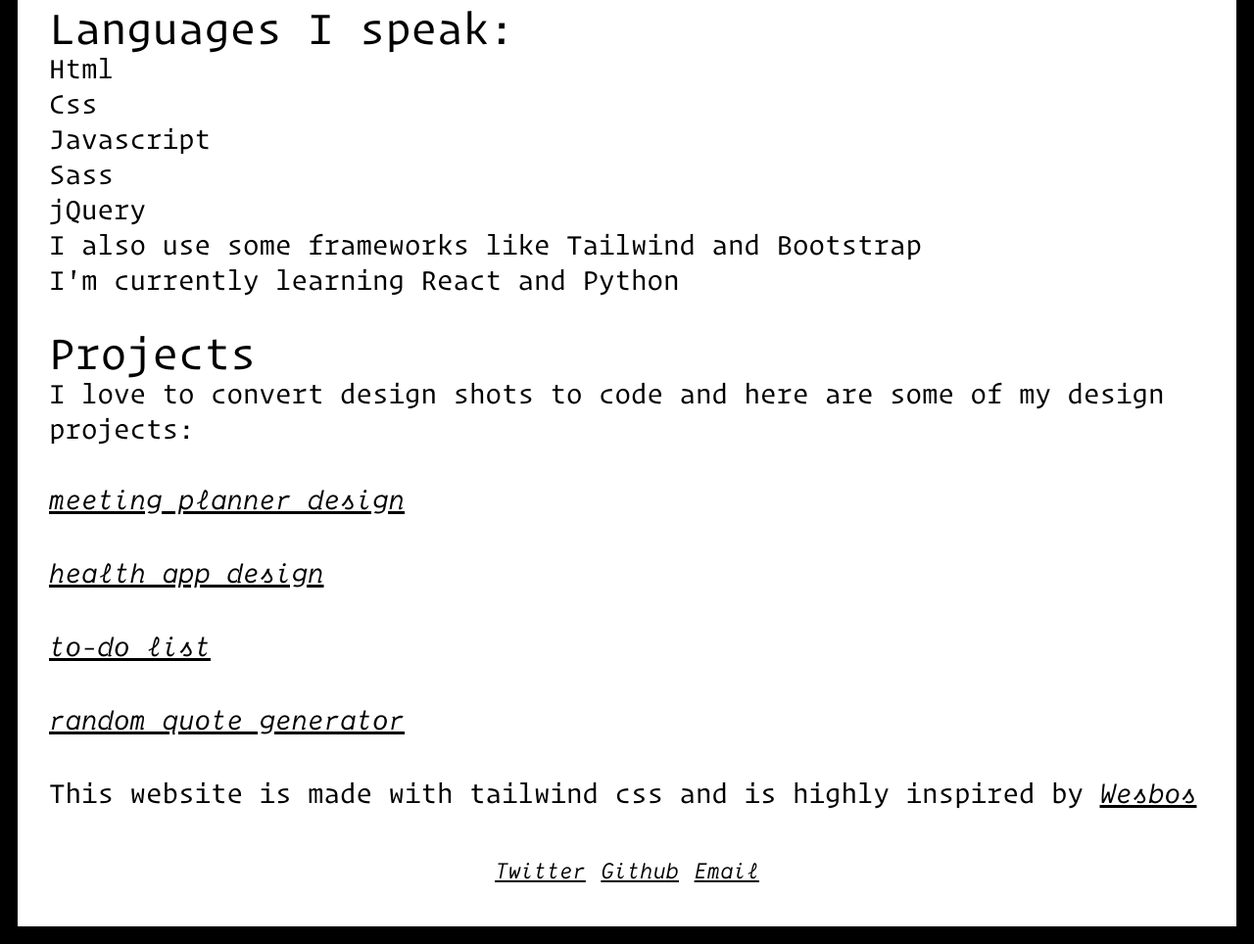
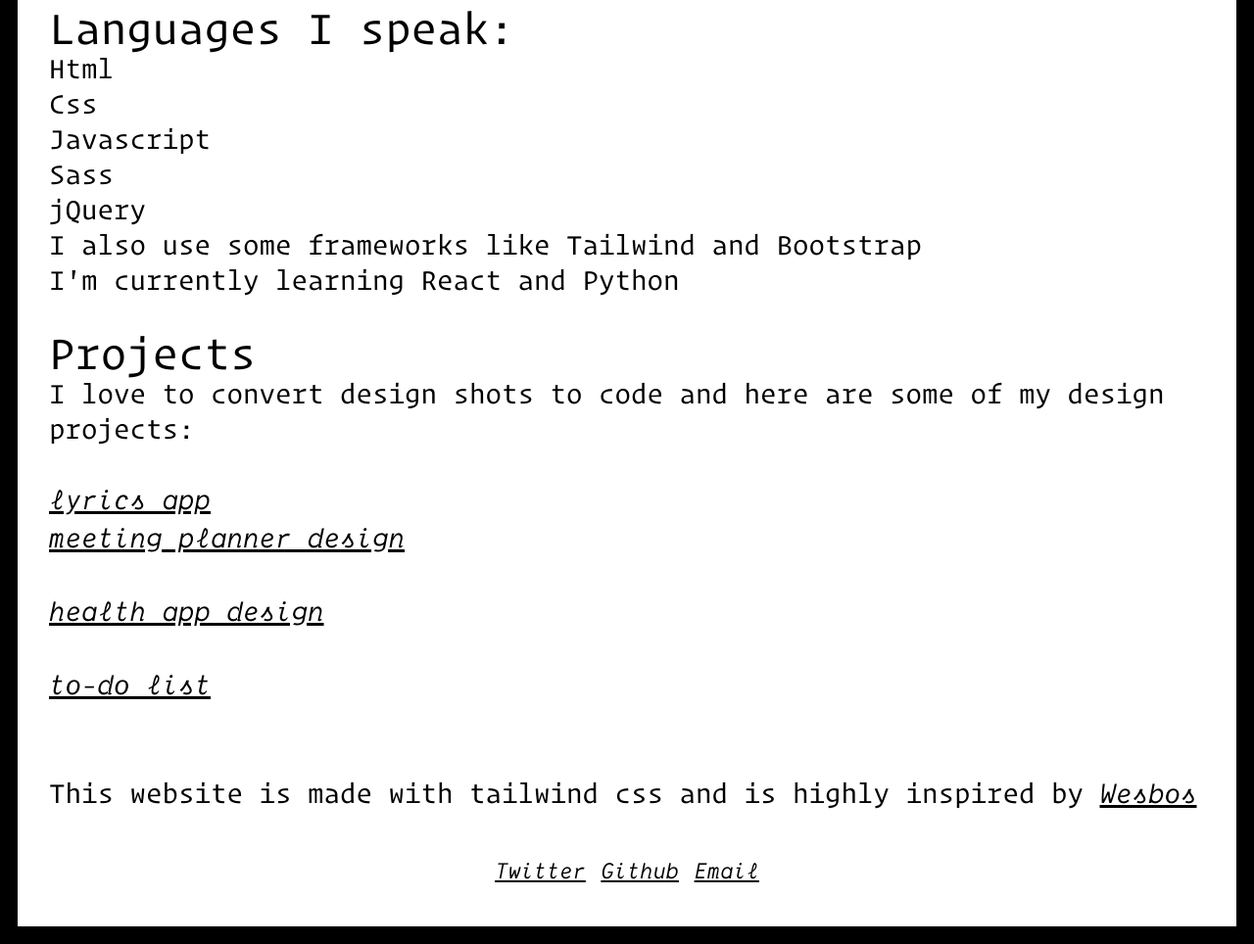
Before and after one commit to kr-anurag/Portfolio-Anurag, a plain HTML site: page index.html in a window 1280 px wide. Shown: the part 1066-2030 px from the top of the page at 98% size. Drawn offline with nearby package versions, Linux system fonts and the light colour scheme.

Commit message:
Update index.html

```diff
--- a/index.html
+++ b/index.html
@@ -119,6 +119,8 @@
         <br />
       </p>
       <ul class="underline">
+        <li><a href="https://get-lyrics.netlify.app/">lyrics app</a>
+        </li>
         <li>
           <a href="https://anurag-01-meeting-template.netlify.app/"
             >meeting planner design</a
@@ -130,11 +132,7 @@
           >
         </li> <br/>
         <li><a href="https://anurag-to-do-list.netlify.app/">to-do list</a></li><br />
-        <li>
-          <a href="https://random-quote-gen-anurag.netlify.app/"
-            >random quote generator</a
-          >
-        </li>
+
       </ul>
       <br />
 
```
